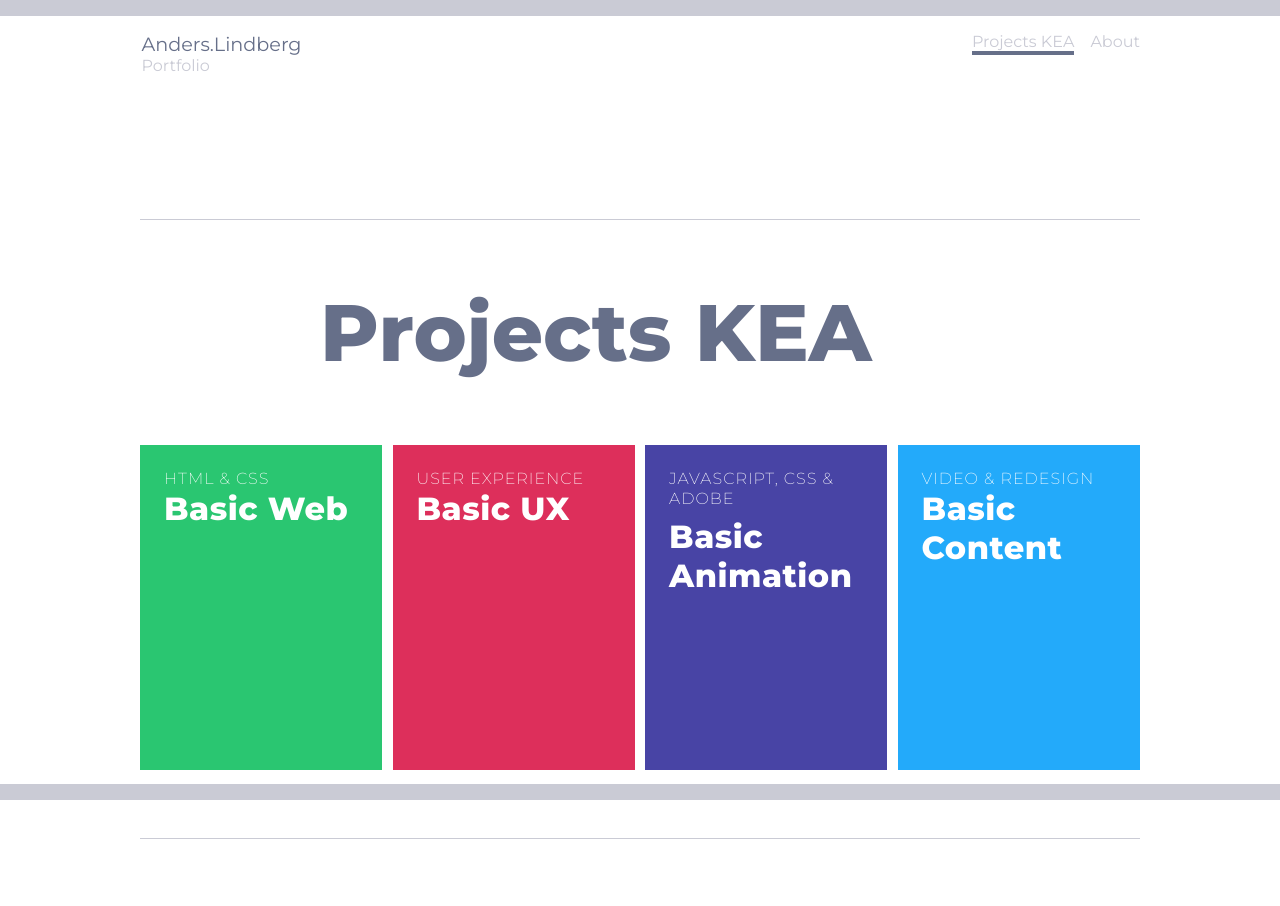
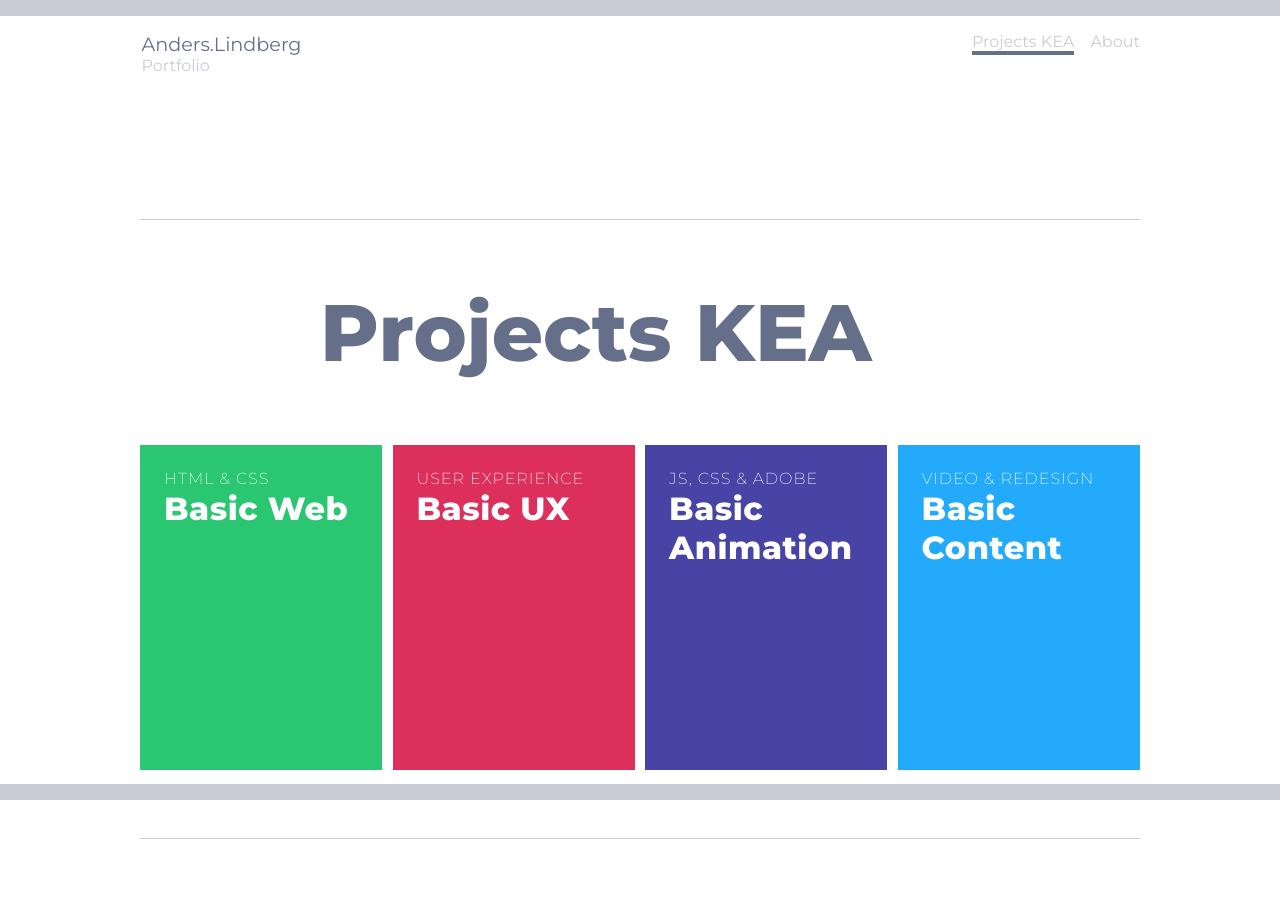
Before and after one commit to Franszx/portfolio_eksamen.t6, a plain HTML site: page projects_kea.html in a window 1280 px wide. Shown: the top 906 px of the page. Drawn offline with Linux system fonts and the light colour scheme.

Commit message:
update af side og css

```diff
--- a/projects_kea.html
+++ b/projects_kea.html
@@ -70,7 +70,7 @@
               <div class="cont_project">
                 <img src="imgs/rectangle_purple.png" alt="" />
                 <div class="text_content">
-                  <p class="content_text_01">Javascript, css & adobe</p>
+                  <p class="content_text_01">Js, css & adobe</p>
                   <p class="content_title_01">Basic Animation</p>
                 </div>
               </div>
--- a/tema.css
+++ b/tema.css
@@ -197,6 +197,5 @@
     font-family: var(--ff-primary);
     font-weight: var(--fw-third);
     letter-spacing: 0.5px;
-    margin-top: 8px;
   }
 }
```
